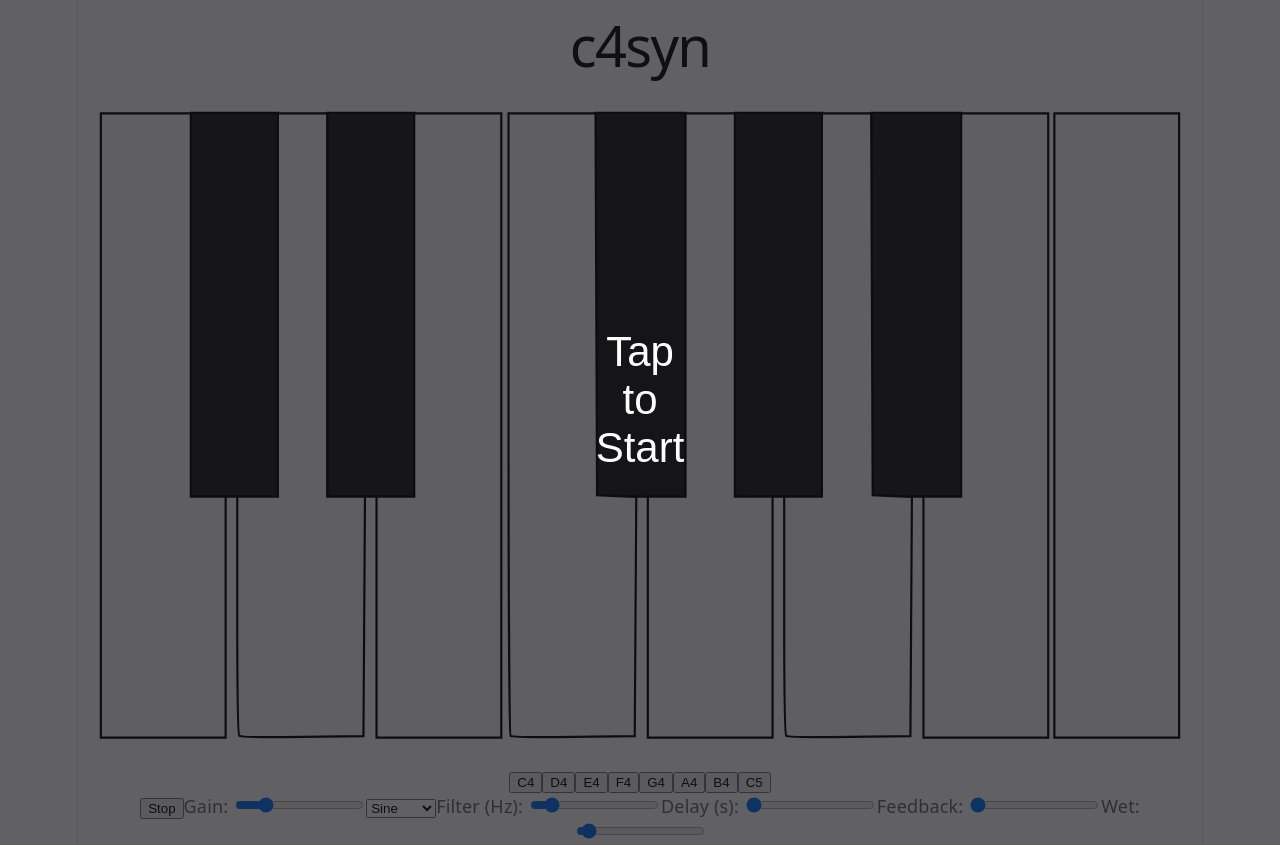
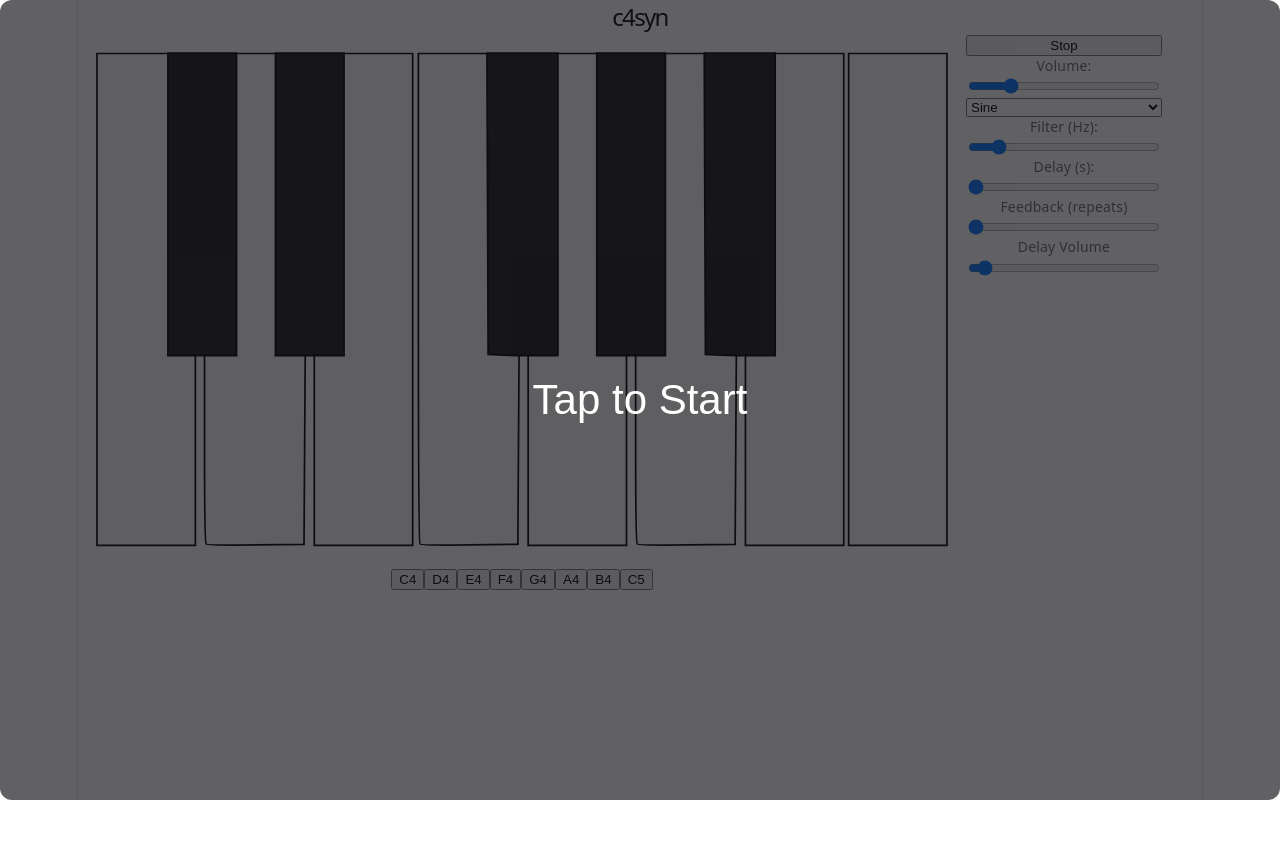
Before and after one commit to jrandall54/c4syn, a website built with Vite: page index.html in a window 1280 px wide. After the commit the page ends 800 px from the top, so only its background shows below. Built offline with nearby package versions, Linux system fonts and the light colour scheme.

Commit message:
feat: revamp mobile layout and stabilize rotation

```diff
--- a/index.html
+++ b/index.html
@@ -1,13 +1,17 @@
 <!doctype html>
 <html lang="en">
+
 <head>
   <meta charset="UTF-8" />
   <link rel="icon" type="image/svg+xml" href="/favicon.svg" />
-    <meta name="viewport" content="width=device-width, initial-scale=1.0" />
+  <meta name="viewport"
+    content="width=device-width, initial-scale=1, viewport-fit=cover, maximum-scale=1, user-scalable=no, interactive-widget=resizes-content" />
   <title>c4syn</title>
 </head>
+
 <body>
   <div id="app"></div>
   <script type="module" src="/src/main.ts"></script>
 </body>
+
 </html>
--- a/src/main.ts
+++ b/src/main.ts
@@ -18,6 +18,10 @@ const keyboard = document.createElement('div');
 keyboard.id = 'keyboard';
 keyboard.innerHTML = kbSvg;
 controls.appendChild(keyboard);
+
+const effectsPanel = document.createElement('div');
+effectsPanel.id = 'effects-panel';
+controls.appendChild(effectsPanel);
 
 const keyIdToMidi: Record<string, number> = {
   C4: 60, Db4: 61, D4: 62, Eb4: 63, E4: 64,
@@ -48,7 +52,7 @@ for (const [midi, keyEl] of svgKeyEls) {
   keyEl.addEventListener('pointerdown', async (ev: PointerEvent) => {
     if (ev.button !== 0) return;
 
-    try { keyEl.setPointerCapture(ev.pointerId) } catch {}
+    try { keyEl.setPointerCapture(ev.pointerId) } catch { }
 
     setSvgKeyState(midi, true);
     syncSynthSettings();
@@ -65,8 +69,6 @@ if (keyboardSvg) {
   keyboardSvg.setAttribute('width', '100%');
   keyboardSvg.removeAttribute('height');
 }
-
-
 
 const whiteKeys = [
   { label: 'C4', note: 60 },
@@ -107,7 +109,7 @@ for (const { label, note } of whiteKeys) {
     if ('button' in ev && (ev as PointerEvent).button !== 0) return;
 
     // keep the pointer captured by this element so pointerup/lostpointercapture fires reliably
-    try { keyButton.setPointerCapture(ev.pointerId); } catch{}
+    try { keyButton.setPointerCapture(ev.pointerId); } catch { }
 
     setKeyState(note, true);
     syncSynthSettings();
@@ -134,7 +136,7 @@ stopBtn.id = 'stop';
 stopBtn.textContent = 'Stop';
 
 const gainLabel = document.createElement('label');
-gainLabel.textContent = 'Gain: ';
+gainLabel.textContent = 'Volume: ';
 
 const gainSlider = document.createElement('input') as HTMLInputElement;
 gainSlider.type = 'range';
@@ -187,7 +189,7 @@ delaySlider.step = '0.01';
 delaySlider.value = '0';
 
 const feedbackLabel = document.createElement('label');
-feedbackLabel.textContent = 'Feedback: ';
+feedbackLabel.textContent = 'Feedback (repeats)';
 
 const feedbackSlider = document.createElement('input')! as HTMLInputElement;
 feedbackSlider.id = 'feedback';
@@ -198,7 +200,7 @@ feedbackSlider.step = '0.01';
 feedbackSlider.value = '0';
 
 const wetLabel = document.createElement('label');
-wetLabel.textContent = 'Wet: ';
+wetLabel.textContent = 'Delay Volume';
 
 const wetSlider = document.createElement('input')! as HTMLInputElement;
 wetSlider.id = 'wet';
@@ -208,22 +210,20 @@ wetSlider.max = '1';
 wetSlider.step = '0.01';
 wetSlider.value = '0.05';
 
-controls.appendChild(stopBtn);
-controls.appendChild(gainLabel);
-controls.appendChild(gainSlider);
-controls.appendChild(waveformSelect);
-controls.appendChild(filterLabel);
-controls.appendChild(filterSlider);
-controls.appendChild(delayLabel);
-controls.appendChild(delaySlider);
-controls.appendChild(feedbackLabel);
-controls.appendChild(feedbackSlider);
-controls.appendChild(wetLabel);
-controls.appendChild(wetSlider);
-
+effectsPanel.appendChild(stopBtn);
+effectsPanel.appendChild(gainLabel);
+effectsPanel.appendChild(gainSlider);
+effectsPanel.appendChild(waveformSelect);
+effectsPanel.appendChild(filterLabel);
+effectsPanel.appendChild(filterSlider);
+effectsPanel.appendChild(delayLabel);
+effectsPanel.appendChild(delaySlider);
+effectsPanel.appendChild(feedbackLabel);
+effectsPanel.appendChild(feedbackSlider);
+effectsPanel.appendChild(wetLabel);
+effectsPanel.appendChild(wetSlider);
 
 syncSynthSettings();
-
 
 startOverlay.addEventListener('click', async () => {
   await synth.resume();
--- a/src/style.css
+++ b/src/style.css
@@ -24,6 +24,8 @@
   text-rendering: optimizeLegibility;
   -webkit-font-smoothing: antialiased;
   -moz-osx-font-smoothing: grayscale;
+  -webkit-text-size-adjust: 100%;
+  text-size-adjust: 100%;
 
   @media (max-width: 1024px) {
     font-size: 16px;
@@ -65,20 +67,23 @@ h1 {
   font-size: 56px;
   letter-spacing: -1.68px;
   margin: 32px 0;
+
   @media (max-width: 1024px) {
     font-size: 36px;
     margin: 20px 0;
   }
 }
+
 h2 {
-  font-size: 24px;
   line-height: 118%;
   letter-spacing: -0.24px;
   margin: 0 0 8px;
+
   @media (max-width: 1024px) {
     font-size: 20px;
   }
 }
+
 p {
   margin: 0;
 }
@@ -111,6 +116,7 @@ code {
   &:hover {
     border-color: var(--accent-border);
   }
+
   &:focus-visible {
     outline: 2px solid var(--accent);
     outline-offset: 2px;
@@ -142,8 +148,7 @@ code {
     z-index: 1;
     top: 34px;
     height: 28px;
-    transform: perspective(2000px) rotateZ(300deg) rotateX(44deg) rotateY(39deg)
-      scale(1.4);
+    transform: perspective(2000px) rotateZ(300deg) rotateX(44deg) rotateY(39deg) scale(1.4);
   }
 
   .vite {
@@ -151,8 +156,7 @@ code {
     top: 107px;
     height: 26px;
     width: auto;
-    transform: perspective(2000px) rotateZ(300deg) rotateX(40deg) rotateY(39deg)
-      scale(0.8);
+    transform: perspective(2000px) rotateZ(300deg) rotateX(40deg) rotateY(39deg) scale(0.8);
   }
 }
 
@@ -162,10 +166,24 @@ code {
   margin: 0 auto;
   text-align: center;
   border-inline: 1px solid var(--border);
-  min-height: 100svh;
+  min-height: 100dvh;
   display: flex;
   flex-direction: column;
   box-sizing: border-box;
+}
+
+@media (max-width: 1024px) {
+
+  html,
+  body {
+    min-height: 100%;
+    overflow-x: hidden;
+    overflow-y: auto;
+  }
+
+  #app {
+    min-height: 100dvh;
+  }
 }
 
 #center {
@@ -187,9 +205,10 @@ code {
   border-top: 1px solid var(--border);
   text-align: left;
 
-  & > div {
+  &>div {
     flex: 1 1 0;
     padding: 32px;
+
     @media (max-width: 1024px) {
       padding: 24px 20px;
     }
@@ -242,6 +261,7 @@ code {
     &:hover {
       box-shadow: var(--shadow);
     }
+
     .button-icon {
       height: 18px;
       width: 18px;
@@ -268,6 +288,7 @@ code {
 #spacer {
   height: 88px;
   border-top: 1px solid var(--border);
+
   @media (max-width: 1024px) {
     height: 48px;
   }
@@ -289,35 +310,25 @@ code {
     left: 0;
     border-left-color: var(--border);
   }
+
   &::after {
     right: 0;
     border-right-color: var(--border);
   }
 }
-/* full screen overlay */
-/* #start-overlay {
-  position: fixed;
-  inset: 0;
-  z-index: 9999;
-  width: 100vw;
-  height: 100vh;
-  border: none;
-  border-radius: 0;
-  font-size: 28px;
-  appearance: none;
-  background: rgba(0, 0, 0, 0.85);
-  color: white;
-} */
 
 #start-overlay {
   position: fixed;
+  inset: 0;
+  width: 100%;
+  height: 100%;
   font-size: 42px;
-  inset: 50% auto auto 50%;
-  transform: translate(-50%, -50%);
+  display: grid;
+  place-items: center;
   z-index: 9999;
   border: none;
   border-radius: 12px;
-  padding: 1000px 1120px;
+  padding: 0;
   background: rgba(20, 20, 24, 0.67);
   color: white;
 }
@@ -329,3 +340,92 @@ code {
 #keyboard .down {
   transform: translateY(1px);
 }
+
+#controls {
+  display: flex;
+  gap: 24px;
+  align-items: stretch;
+  flex-wrap: nowrap;
+  padding: 12px;
+  box-sizing: border-box;
+  min-height: 0;
+}
+
+#keyboard {
+  flex: 1 1 auto;
+  min-width: 0;
+  max-width: 100%;
+  min-height: 0;
+}
+
+#effects-panel {
+  flex: 0 0 clamp(280px, 30vw, 360px);
+  max-width: 100%;
+  display: flex;
+  flex-direction: column;
+  gap: 12px;
+  min-width: 0;
+  min-height: 0;
+}
+
+@media (orientation: landscape) {
+  #app {
+    min-height: 100dvh;
+  }
+
+  h1 {
+    font-size: 24px;
+    margin: 4px 0;
+  }
+
+  #controls {
+    flex-direction: row;
+    align-items: stretch;
+    gap: 1px;
+    padding: 1px 40px 1px 1px;
+  }
+
+  #keyboard {
+    flex: 2.6 1 0;
+    min-width: 0;
+  }
+
+  #effects-panel {
+    flex: 0 0 clamp(160px, 19vw, 196px);
+    min-width: 0;
+    gap: 2px;
+    font-size: 14px;
+    line-height: 1.15;
+  }
+
+  #effects-panel>* {
+    white-space: nowrap;
+  }
+
+  #keyboard svg {
+    display: block;
+    width: 100%;
+    max-width: 100%;
+    height: auto;
+    max-height: calc(100dvh - 56px);
+  }
+}
+
+@media (orientation: portrait) {
+  #controls {
+    flex-direction: column;
+    align-items: stretch;
+    gap: 12px;
+  }
+
+  #keyboard {
+    flex: none;
+    width: 100%;
+  }
+
+  #effects-panel {
+    flex: none;
+    width: 100%;
+    margin-left: 0;
+  }
+}
```
Lines whose indentation alone changed are shown as unchanged.
